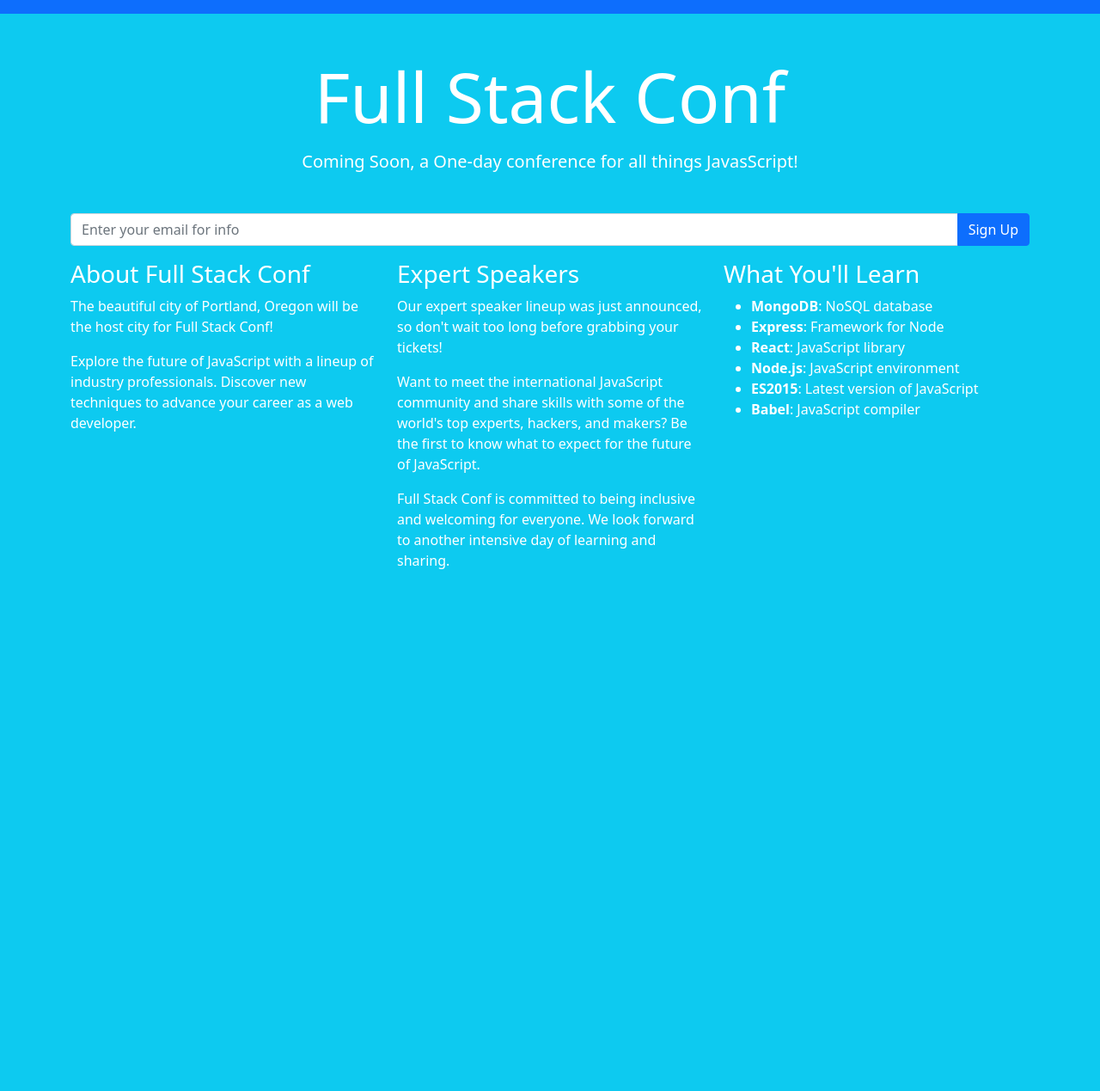
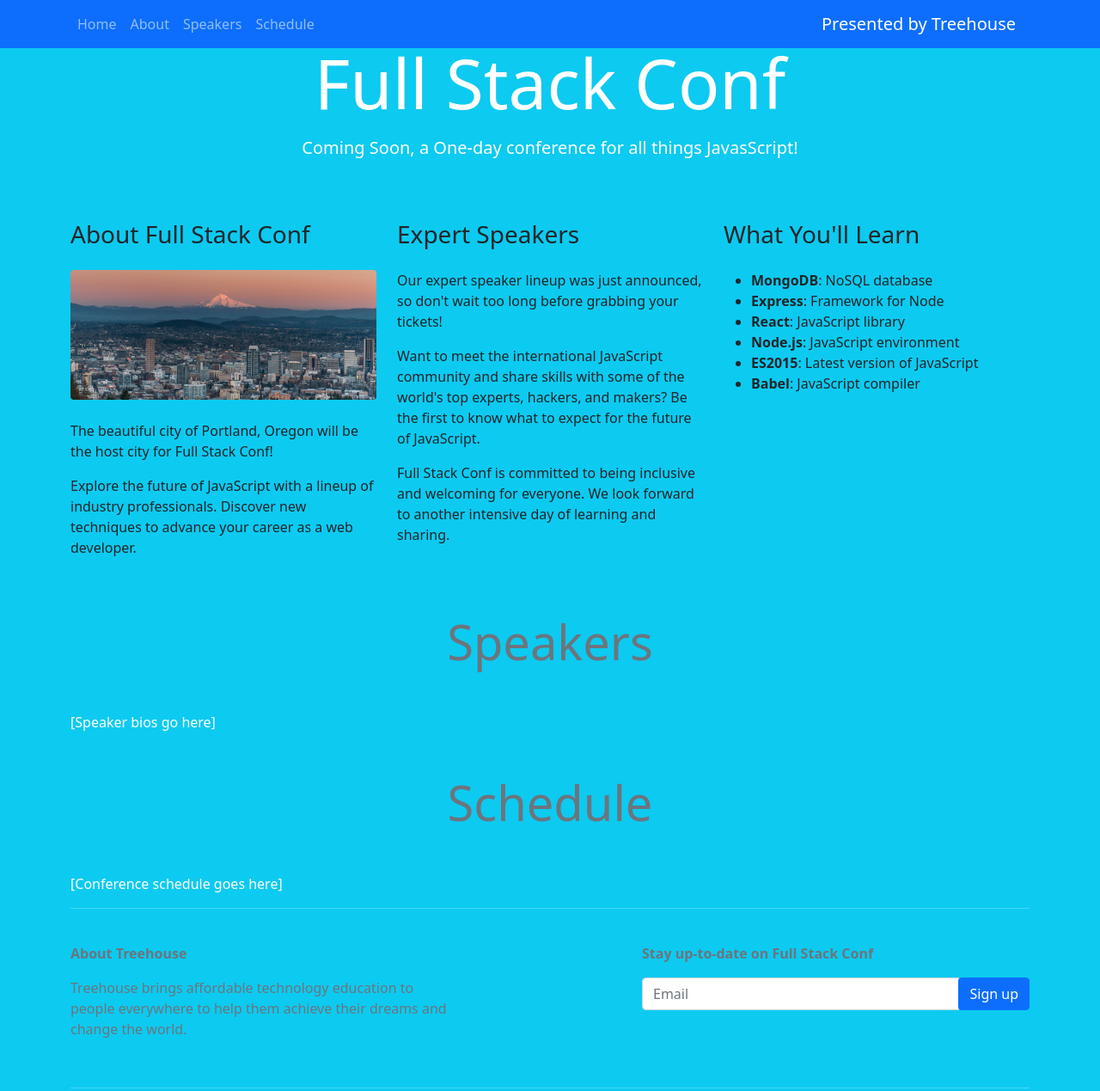
Before and after one commit to kristenwood123/Landing-Page-Bootstrap, a plain HTML site: page index.html in a window 1280 px wide. Shown: the whole page at 86% size. Before the commit the page ends 800 px from the top, so only its background shows below. Drawn offline with nearby package versions, Linux system fonts and the light colour scheme.

Commit message:
added navbar

```diff
--- a/index.html
+++ b/index.html
@@ -12,42 +12,62 @@
 
   <title>Full Stack Conf</title>
 </head>
+<body class='bg-info text-white'>
+  <!-- Navbar-->
+  <nav class="navbar navbar-expand-lg navbar-dark bg-primary fixed-top">
+    <div class="container">
+      <a class="navbar-brand order-1 mr-0" href="#">Presented by Treehouse</a>
+      <button class="navbar-toggler" type="button" data-bs-toggle="collapse" data-bs-target="#navbarNav"
+        aria-controls="navbarNav" aria-expanded="false" aria-label="Toggle navigation">
+        <span class="navbar-toggler-icon"></span>
+      </button>
+      <div class="collapse navbar-collapse" id="navbarNav">
+        <ul class="navbar-nav">
+          <li class="nav-item">
+            <a class="nav-link" aria-current="page" href="#home">Home</a>
+          </li>
+          <li class="nav-item">
+            <a class="nav-link" href="#about">About</a>
+          </li>
+          <li class="nav-item">
+            <a class="nav-link" href="#speakers">Speakers</a>
+          </li>
+          <li class="nav-item">
+            <a class="nav-link" href="#schedule" tabindex="-1" aria-disabled="true">Schedule</a>
+          </li>
+        </ul>
+      </div>
+    </div>
+  </nav>
+  <!--/Navbar-->
 
-
-<body class='bg-info text-white'>
-  <nav class="navbar navbar-dark bg-primary">
-    <!-- Navbar content -->
-  </nav>
   <div class='container text-center'>
     <h1 class='display-1 mt-5'>Full Stack Conf</p>
     <p class='lead mb-5'>Coming Soon, a One-day conference for all things JavasScript!</p>
-        <div class="input-group mb-3">
-          <input type="text" class="form-control" placeholder="Enter your email for info" aria-label="Recipient's username"
-            aria-describedby="button-addon2">
-          <button class="btn btn-primary" type="button" id="button-addon2">Sign Up</button>
-        </div>
+
   </div>
 
-  <div class="container">
+  <div class="container pt-4">
     <!-- about -->
-    <div class="row">
-      <div class="col">
-        <h3>About Full Stack Conf</h3>
+    <div class="row text-body">
+        <div class="col-lg order-lg-1">
+          <h3 class='mb-4'>About Full Stack Conf</h3>
+          <img class='mb-4 img-fluid rounded d-none d-sm-block' src="./images/pdx.jpg" alt="Portland">
           <p>The beautiful city of Portland, Oregon will be the host city for Full Stack Conf!</p>
           <p>Explore the future of JavaScript with a lineup of industry professionals. Discover new techniques to advance your
             career as a web developer.</p>
-
         </div>
-      <div class="col">
-        <h3>Expert Speakers</h3>
+          <div class="col-lg order-lg-2">
+            <h3 class='mb-4'>Expert Speakers</h3>
             <p>Our expert speaker lineup was just announced, so don't wait too long before grabbing your tickets!</p>
             <p>Want to meet the international JavaScript community and share skills with some of the world's top experts, hackers,
               and makers? Be the first to know what to expect for the future of JavaScript.</p>
-        <p>Full Stack Conf is committed to being inclusive and welcoming for everyone. We look forward to another intensive day
+            <p>Full Stack Conf is committed to being inclusive and welcoming for everyone. We look forward to another intensive
+              day
               of learning and sharing.</p>
           </div>
-      <div class="col">
-        <h3>What You'll Learn</h3>
+      <div class="col-lg order-lg-3">
+        <h3 class='mb-4'>What You'll Learn</h3>
         <ul>
           <li><strong>MongoDB</strong>: NoSQL database</li>
           <li><strong>Express</strong>: Framework for Node</li>
@@ -58,13 +78,37 @@
         </ul>
       </div>
     </div> <!-- /about -->
+
+    <!-- speakers -->
+    <h1 class='display-4 text-center my-5 text-muted'>Speakers</h1>
+      [Speaker bios go here]
+      <!-- /speakers -->
+    <!-- schedule -->
+    <h1 class='display-4 text-center my-5 text-muted'>Schedule</h1>
+    [Conference schedule goes here]
+    <!-- /schedule -->
+    <!-- signup form -->
+    <hr>
+    <div class="row py-4 text-muted justify-content-between">
+      <div class="col-md col-xl-5">
+        <p><strong>About Treehouse</strong></p>
+        <p>Treehouse brings affordable technology education to people everywhere to help them achieve their dreams and
+          change the world.</p>
+      </div>
+      <div class="col-md col-xl-5 ml-auto">
+        <p><strong>Stay up-to-date on Full Stack Conf</strong></p>
+        <div class="input-group">
+          <input type="text" class="form-control" placeholder="Email">
+          <span class="input-group-btn">
+            <button class="btn btn-primary" type="button">Sign up</button>
+          </span>
+        </div>
+      </div>
+    </div>
+    <hr> <!-- /signup form -->
   </div> <!-- /.container -->
-
-
 
     <script src="https://cdn.jsdelivr.net/npm/@popperjs/core@2.9.1/dist/umd/popper.min.js" integrity="sha384-SR1sx49pcuLnqZUnnPwx6FCym0wLsk5JZuNx2bPPENzswTNFaQU1RDvt3wT4gWFG" crossorigin="anonymous"></script>
     <script src="https://cdn.jsdelivr.net/npm/bootstrap@5.0.0-beta3/dist/js/bootstrap.min.js" integrity="sha384-j0CNLUeiqtyaRmlzUHCPZ+Gy5fQu0dQ6eZ/xAww941Ai1SxSY+0EQqNXNE6DZiVc" crossorigin="anonymous"></script>
-
 </body>
-
 </html>
```
Also changed, not shown: 1 other file. Lines whose indentation alone changed are shown as unchanged.
